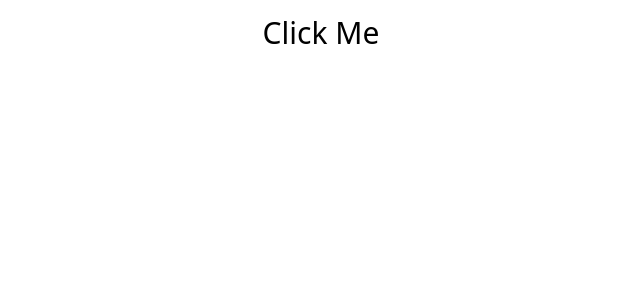
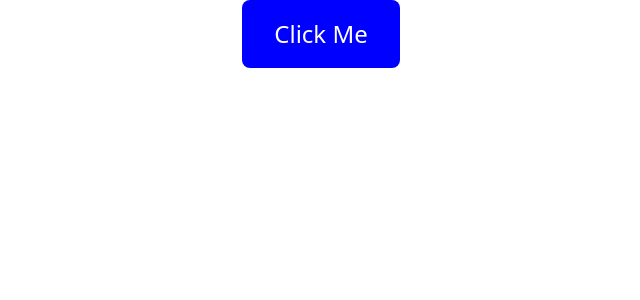
Before and after one commit to wasimikbal/ts-practice, a React (Create React App) app: page / in a window 1280 px wide. Shown: the top 300 px of the page, without its empty margins (319-959 px from the left). Built offline with nearby package versions, Linux system fonts and the light colour scheme; the HTML template or start-up script is replaced by a standard one.

Commit message:
Rect.CSSProperties Optimised

```diff
--- a/src/App.tsx
+++ b/src/App.tsx
@@ -1,11 +1,20 @@
 import React from 'react';
 import './App.css';
 import Button from './components/Button';
+import Button2 from './components/Button2';
 
 function App() {
   return (
     <div className="App">
-      <Button backgroundColor='bg-blue-500' textColor='bg-black-500' fontSize={30} padding={[10,10,10,10]}/>
+      <Button2 style={{
+        backgroundColor: 'blue',
+        fontSize: 24,
+        color: 'white',
+        padding: '1rem 2rem',
+        borderRadius: 8,
+        borderColor: 'transparent'
+
+      }}/>
     </div>
   );
 }
--- /dev/null
+++ b/src/components/Button2.tsx
@@ -0,0 +1,22 @@
+import React from 'react'
+
+//Union type
+type color = 'bg-blue-500' | 'bg-green-500' | 'bg-black-500'
+
+//Button props object
+type ButtonProps = {
+  style: React.CSSProperties
+}
+
+const Button2 = ({style}: ButtonProps) => {
+
+  const DoSomething = (name: string, age: number): string => {
+    return "string to be returned";
+  }
+
+  return (
+    <button style={style}>Click Me</button>
+  )
+}
+
+export default Button2
```
